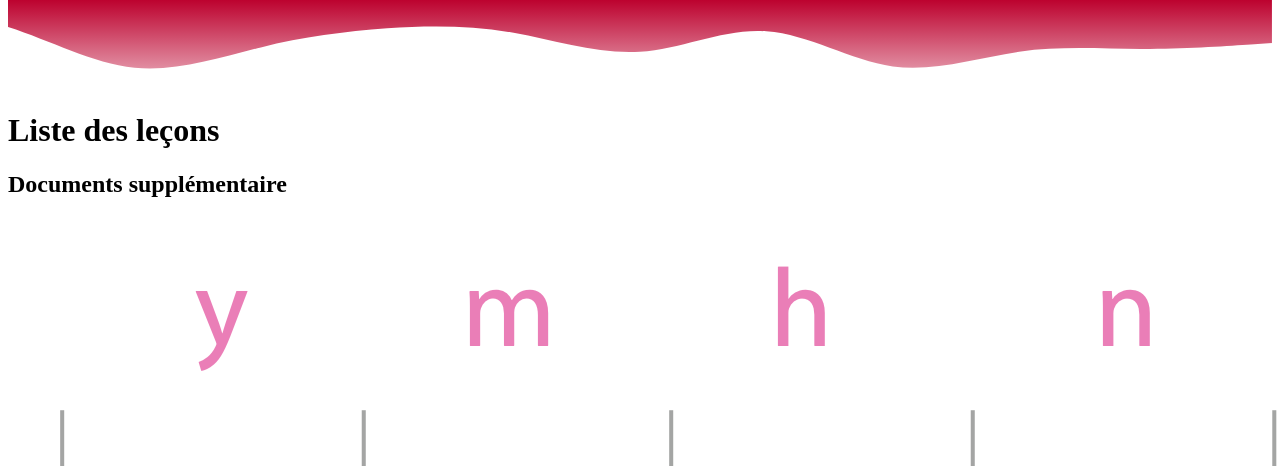
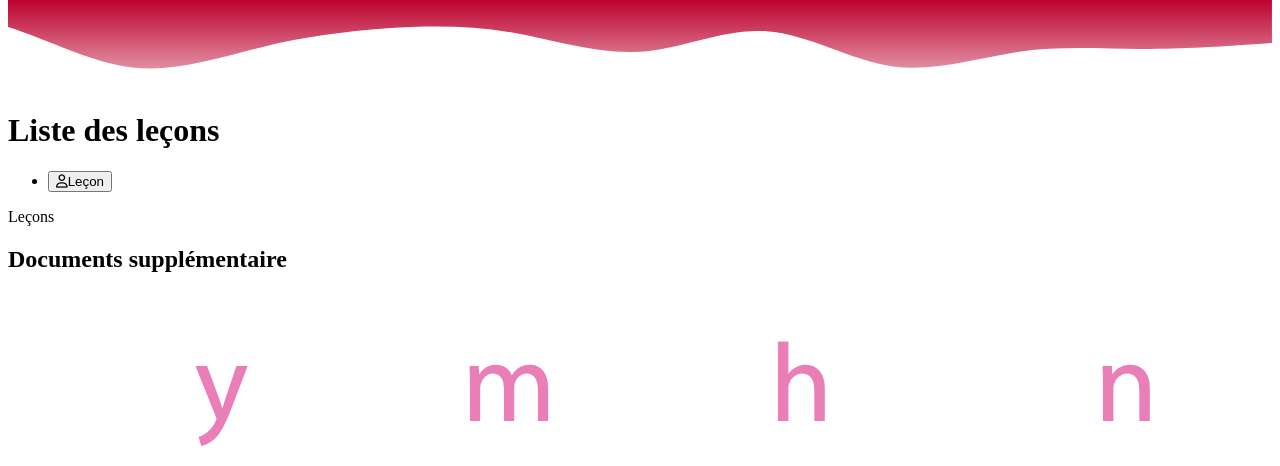
Before and after one commit to leogenty/DWWM, a Symfony app: template templates/app/pages/lessons/index.html.twig in a window 1280 px wide; the page is wider, and only the part inside the window is pictured. Shown: the part 236-702 px from the top of that part. Run offline with Twig, Linux system fonts and the light colour scheme; the template is opened without the code that fills it, so the values that code supplies are empty; some libraries are stand-ins or nearby versions.

Commit message:
add nav tabs not functionnal. add role ADMIN (can access to /admin).
Signed-off-by: leogenty <l.genty@cs2i-bourgogne.com>

```diff
--- a/templates/app/pages/lessons/index.html.twig
+++ b/templates/app/pages/lessons/index.html.twig
@@ -9,8 +9,22 @@
 {% endblock %}
 
 {% block body %}
-    <h1 class="text-primary text-center mb-3">Liste des leçons</h1>
+    <h1 class="text-success text-center mb-5">Liste des leçons</h1>
 
+    <div class="card-body align-self-center mb-4">
+        <ul class="nav nav-tabs justify-content-center" id="myTab" role="tablist">
+            <li class="nav-item">
+                <button class="nav-link active" id="lesson-tab" data-bs-toggle="tab" data-bs-target="#lesson" role="tab" aria-controls="lesson" aria-selected="true"><i class="far fa-user me-2"></i>Leçon</button>
+            </li>
+        </ul>
+    </div>
+
+
+    <div class="tab-content" id="myTabContent">
+        <div class="tab-pane fade show active" id="lesson" role="tabpanel" aria-labelledby="lesson-tab">
+            Leçons
+        </div>
+    </div>
 
 
     {% for chapter in chapters %}
```
Also changed, not shown: 1 other file.
